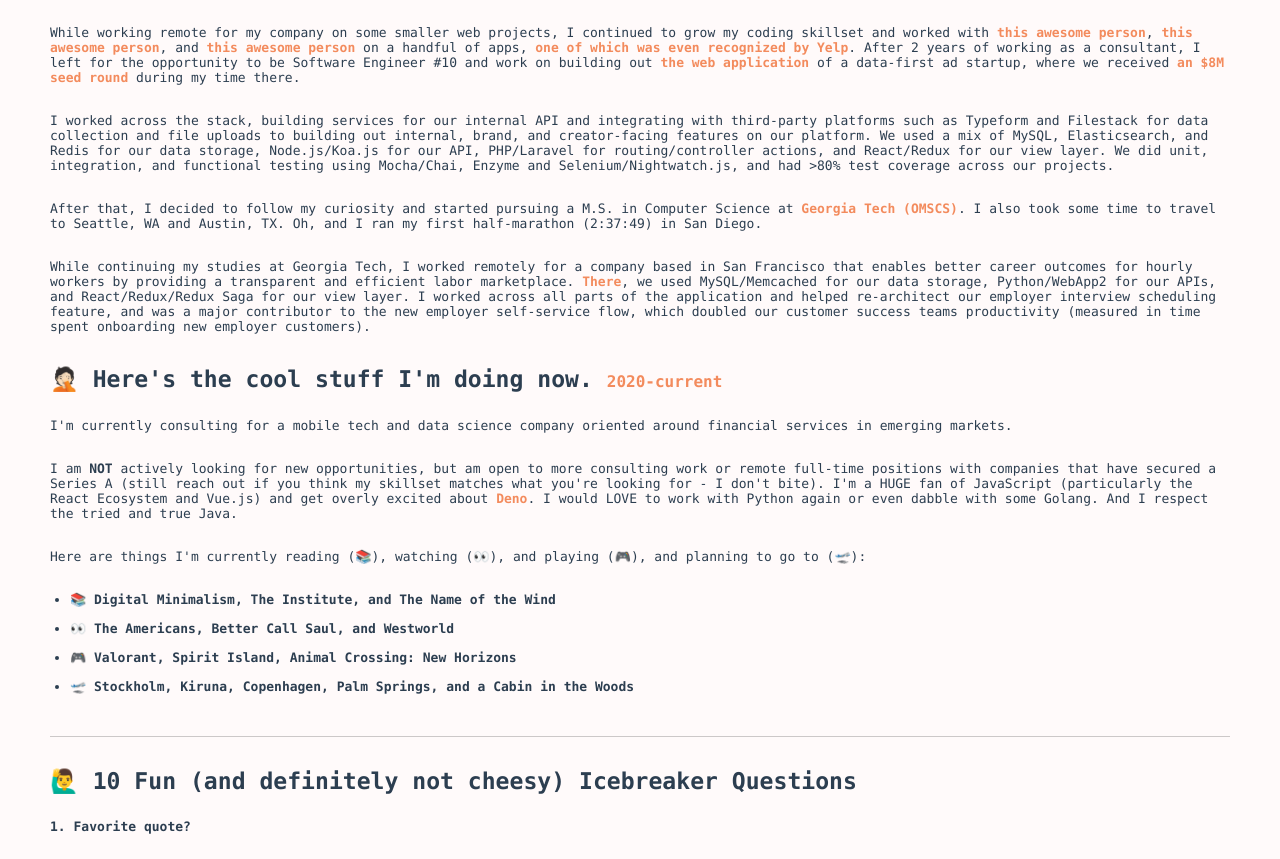
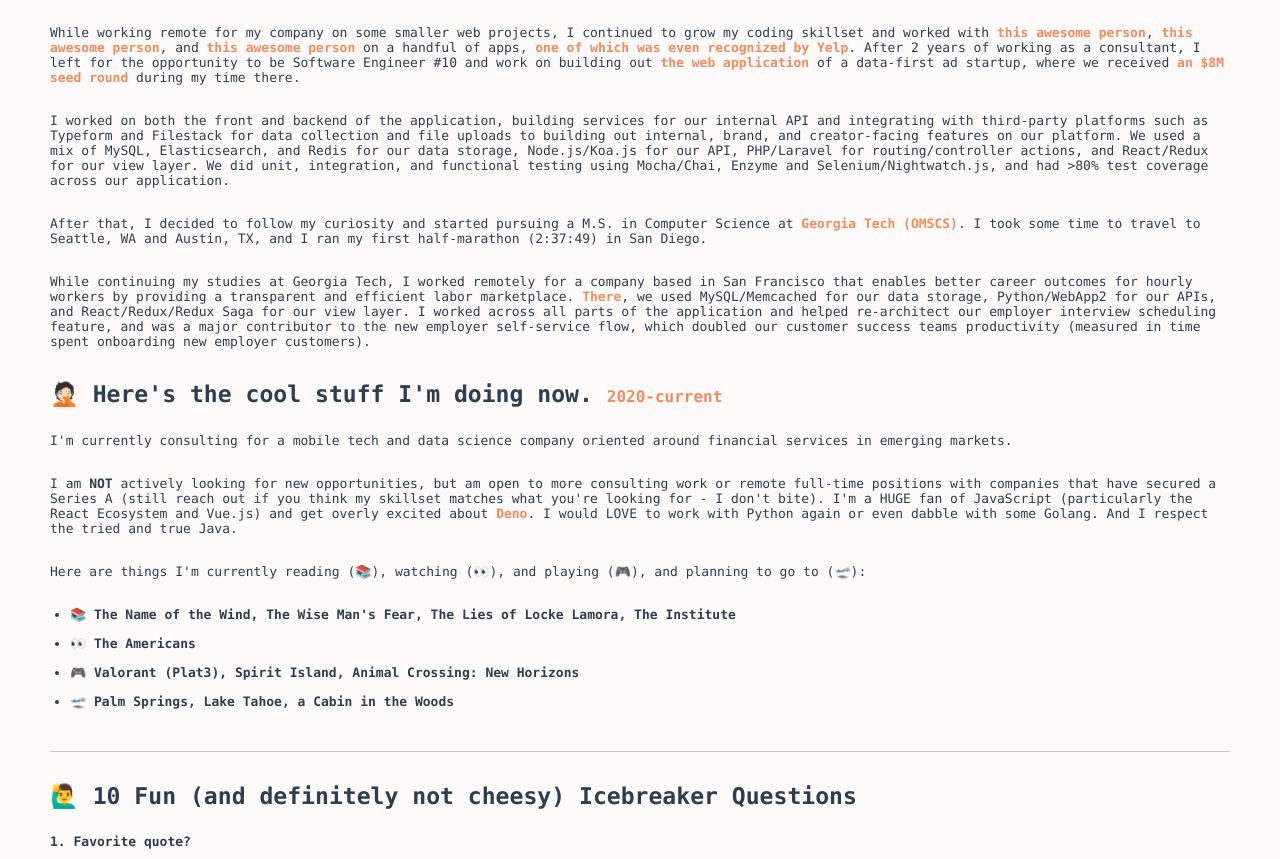
Before and after one commit to c9rl/c9rl.works, a Gatsby site: page /about in a window 1280 px wide. Shown: the part 989-1848 px from the top of the page. Built offline with nearby package versions, Linux system fonts and the light colour scheme; Gatsby itself is replaced by a stand-in of ours; some packages are replaced by stand-ins of ours.

Commit message:
:pencil: update about me page

```diff
--- a/src/pages/about.js
+++ b/src/pages/about.js
@@ -37,7 +37,7 @@
             In 2010, I interned at <a href="https://global.jr-central.co.jp/en/" target="_blank" rel="noopener noreferrer">a cool train company in Tokyo</a>. I lived in a little apartment
             near Shinagawa Station in Tokyo for 3 months during the summer and conducted field work analyzing their
             marketing strategies, ridership, and throughput. The following summer I participated in <a href="https://campus.capitalone.com/summits/" target="_blank" rel="noopener noreferrer">Capital
-            One's Summit for Developing Leaders</a> where my team placed 2nd and took home some sweet <i>vintage</i> iPod Shuffles as our prize.
+            One's Summit for Developing Leaders</a> where my team placed 2nd and took home a sweet <i>vintage</i> iPod Shuffle as a prize.
           </p>
           <h3>
             <span role="img" aria-label="flag-jpn">🇯🇵</span> Lived in 日本. <span className="about-body--years">2011-2012</span>
@@ -87,16 +87,16 @@
             my time there.
           </p>
           <p>
-            I worked across the stack, building services for our internal API and integrating with third-party platforms such as Typeform and
+            I worked on both the front and backend of the application, building services for our internal API and integrating with third-party platforms such as Typeform and
             Filestack for data collection and file uploads to building out internal, brand, and creator-facing features
             on our platform. We used a mix of MySQL, Elasticsearch, and Redis for our data storage, Node.js/Koa.js for
             our API, PHP/Laravel for routing/controller actions, and React/Redux for our view layer. We did unit,
             integration, and functional testing using Mocha/Chai, Enzyme and Selenium/Nightwatch.js, and had >80% test
-            coverage across our projects.
+            coverage across our application.
           </p>
           <p>
             After that, I decided to follow my curiosity and started pursuing a M.S. in Computer
-            Science at <a href="http://www.omscs.gatech.edu/" target="_blank" rel="noopener noreferrer">Georgia Tech (OMSCS)</a>. I also took some time to travel to Seattle, WA and Austin, TX. Oh, and I ran
+            Science at <a href="http://www.omscs.gatech.edu/" target="_blank" rel="noopener noreferrer">Georgia Tech (OMSCS)</a>. I took some time to travel to Seattle, WA and Austin, TX, and I ran
             my first half-marathon (2:37:49) in San Diego.
           </p>
           <p>
@@ -127,19 +127,19 @@
           <ul>
             <li>
               <span role="img" aria-label="books">📚 </span>
-              Digital Minimalism, The Institute, and The Name of the Wind
+              The Name of the Wind, The Wise Man's Fear, The Lies of Locke Lamora, The Institute
             </li>
             <li>
               <span role="img" aria-label="eyes-headphones">👀 </span>
-              The Americans, Better Call Saul, and Westworld
+              The Americans
             </li>
             <li>
               <span role="img" aria-label="games">🎮 </span>
-              Valorant, Spirit Island, Animal Crossing: New Horizons
+              Valorant (Plat3), Spirit Island, Animal Crossing: New Horizons
             </li>
             <li>
               <span role="img" aria-label="plane-departure">🛫 </span>
-              Stockholm, Kiruna, Copenhagen, Palm Springs, and a Cabin in the Woods
+              Palm Springs, Lake Tahoe, a Cabin in the Woods
             </li>
           </ul>
           <hr/>
```
